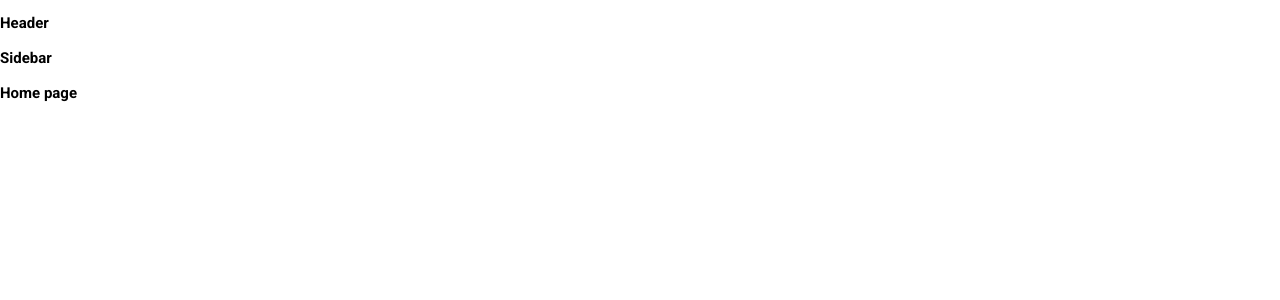
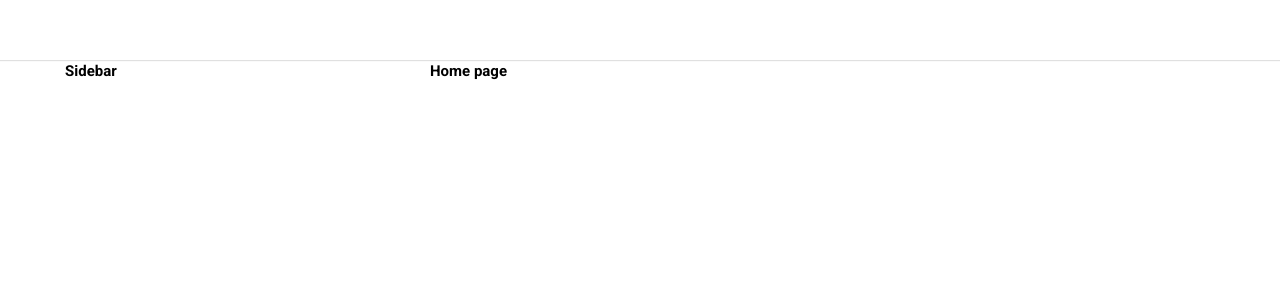
Before and after one commit to hungdev20/tiktok-ui, a React (Create React App) app: page / in a window 1280 px wide. Shown: the top 300 px of the page. Built offline with nearby package versions, Linux system fonts and the light colour scheme.

Commit message:
Dựng khung Layout mặc định

```diff
--- a/package.json
+++ b/package.json
@@ -6,6 +6,7 @@
     "@testing-library/jest-dom": "^5.16.4",
     "@testing-library/react": "^13.3.0",
     "@testing-library/user-event": "^13.5.0",
+    "classnames": "^2.3.1",
     "normalize.css": "^8.0.1",
     "react": "^18.2.0",
     "react-dom": "^18.2.0",
--- a/src/components/GlobalStyles/GlobalStyles.scss
+++ b/src/components/GlobalStyles/GlobalStyles.scss
@@ -3,8 +3,14 @@
 
 :root {
   --primary: #fe2c55;
+
+  //Default layout
+  --default-layout-header-height: 60px;
+  --default-layout-width: 1150px;
 }
 * {
+  margin: 0;
+  padding: 0;
   box-sizing: border-box;
 }
 html {
--- /dev/null
+++ b/src/components/Layout/DefaultLayout/DefaultLayout.module.scss
@@ -0,0 +1,15 @@
+.wrapper {
+  display: flex;
+  flex-direction: column;
+  align-items: center;
+}
+
+.container {
+  width: var(--default-layout-width);
+  display: flex;
+}
+
+.content{
+  flex: 1;
+  min-height: 1000px
+}
--- /dev/null
+++ b/src/components/Layout/DefaultLayout/Sidebar/Sidebar.module.scss
@@ -0,0 +1,3 @@
+.wrapper{
+    width: 365px;
+}
--- a/src/components/Layout/DefaultLayout/Sidebar/index.js
+++ b/src/components/Layout/DefaultLayout/Sidebar/index.js
@@ -1,5 +1,13 @@
+import classNames from 'classnames/bind';
+import styles from './Sidebar.module.scss';
+
+const cx = classNames.bind(styles);
 function Sidebar() {
-    return <h2>Sidebar</h2>;
+  return (
+    <aside className={cx('wrapper')}>
+      <h2>Sidebar</h2>
+    </aside>
+  );
 }
 
 export default Sidebar;
--- a/src/components/Layout/DefaultLayout/index.js
+++ b/src/components/Layout/DefaultLayout/index.js
@@ -1,13 +1,16 @@
+import classNames from 'classnames/bind';
+import styles from './DefaultLayout.module.scss';
 import Header from '~/components/Layout/components/Header';
 import Sidebar from './Sidebar';
 
+const cx = classNames.bind(styles);
 function DefaultLayout({ children }) {
   return (
-    <div>
+    <div className={cx('wrapper')}>
       <Header />
-      <div className="container">
+      <div className={cx('container')}>
         <Sidebar />
-        <div className="content">{children}</div>
+        <div className={cx('content')}>{children}</div>
       </div>
     </div>
   );
--- a/src/components/Layout/HeaderOnly/index.js
+++ b/src/components/Layout/HeaderOnly/index.js
@@ -1,6 +1,6 @@
 import Header from '~/components/Layout/components/Header';
 
-function DefaultLayout({ children }) {
+function HeaderOnly({ children }) {
   return (
     <div>
       <Header />
@@ -11,4 +11,4 @@
   );
 }
 
-export default DefaultLayout;
+export default HeaderOnly;
--- /dev/null
+++ b/src/components/Layout/components/Header/Header.module.scss
@@ -0,0 +1,12 @@
+.wrapper{
+    width: 100%;
+    height: var(--default-layout-header-height, 60px);
+    box-shadow: 0px 1px 1px rgba(0, 0, 0, 0.12);
+    display: flex;
+    justify-content: center;
+}
+
+.inner{
+    height: 100%;
+    width: var(--default-layout-width);
+}
--- a/src/components/Layout/components/Header/index.js
+++ b/src/components/Layout/components/Header/index.js
@@ -1,5 +1,15 @@
+import classNames from 'classnames/bind';
+import styles from './Header.module.scss';
+
+const cx = classNames.bind(styles);
 function Header() {
-    return <h2>Header</h2>;
+  return (
+    <header className={cx('wrapper')}>
+      <div className={cx('inner')}>
+
+      </div>
+    </header>
+  );
 }
 
 export default Header;
```
Also changed, not shown: 1 other file (tests, documents, lock files or other folders).
